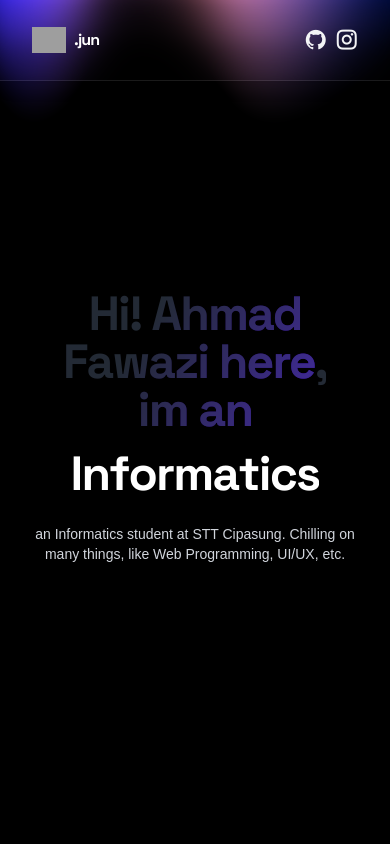
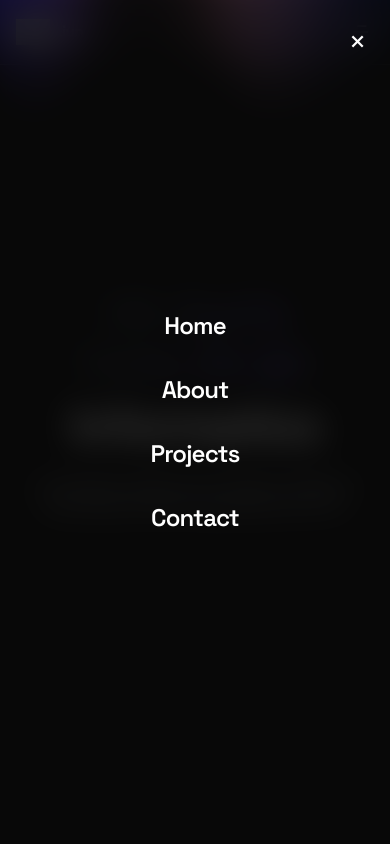
Before and after one commit to junnn6ix/me, a React (Vite) app: page / in a window 390 px wide. Both pictures are taken after a click on the element 330 px from the left and 40 px from the top of the page. Shown: the top 844 px of the page. Built offline with nearby package versions, Linux system fonts and the light colour scheme; grey boxes are pictures that could not be loaded; a web font is replaced by a local one.

Commit message:
update navbar & update stuffs

```diff
--- a/src/App.jsx
+++ b/src/App.jsx
@@ -12,10 +12,11 @@ import { Contacts } from "./components/sections/Contact";
 import "./index.css";
 import { Analytics } from "@vercel/analytics/react";
 import { SpeedInsights } from "@vercel/speed-insights/react";
+import { MobileMenu } from "./components/MobileMenu";
 
 function App() {
   const [isLoaded, setIsLoaded] = useState(false);
-  // const [menuOpen, setMenuOpen] = useState(false);
+  const [menuOpen, setMenuOpen] = useState(false);
 
   return (
     <>
@@ -26,8 +27,8 @@ function App() {
         className={`min-h-screen transition-opacity duration-700 ${
           isLoaded ? "opacity-100" : "opacity-0"
         } bg-black text-gray-100`}>
-        <Navbar />
-        {/* <MobileMenu menuOpen={menuOpen} setMenuOpen={setMenuOpen} /> */}
+        <Navbar menuOpen={menuOpen} setMenuOpen={setMenuOpen} />
+        <MobileMenu menuOpen={menuOpen} setMenuOpen={setMenuOpen} />
         <Home />
         <About />
         <Projects />
--- a/src/components/LoadingScreen.jsx
+++ b/src/components/LoadingScreen.jsx
@@ -2,7 +2,7 @@ import { useEffect, useState } from "react";
 
 export const LoadingScreen = ({ onComplete }) => {
   const [text, setText] = useState("");
-  const fullText = "<Hello World('print')/>";
+  const fullText = "Hey There! jun's here";
 
   useEffect(() => {
     let index = 0;
--- a/src/components/MobileMenu.jsx
+++ b/src/components/MobileMenu.jsx
@@ -1,38 +1,64 @@
-// export const MobileMenu = ({ menuOpen, setMenuOpen }) => {
-//   return (
-//     <div
-//       className={`fixed top-0 left-0 w-full bg-[rgba(10, 10, 10, 0.8)] z-40 flex flex-col items-center justify-center transition-all duration-300 ease-in-out ${
-//         menuOpen
-//           ? "h-screen opacity-100 pointer-events-auto"
-//           : "h-0 opacity-0 pointer-events-none"
-//       }`}>
-//       <button
-//         className="absolute top-6 right-6 text-white text-3xl focus:outline-none cursor-pointer"
-//         aria-label="Close Menu"
-//         onClick={() => setMenuOpen(false)}>
-//         &times;
-//       </button>
+export const MobileMenu = ({ menuOpen, setMenuOpen }) => {
+  return (
+    <div
+      className={` fixed md:hidden lg:hidden xl:hidden top-0 left-0 w-full bg-[rgba(10,10,10,0.8)] z-40 flex flex-col items-center justify-center
+                     transition-all duration-300 ease-in-out backdrop-blur-lg
 
-//             <a
-//               href=""
-//               className="text-gray-300 hover:text-white transition-colors">
-//               Home
-//             </a>
-//             <a
-//               href=""
-//               className="text-gray-300 hover:text-white transition-colors">
-//               About
-//             </a>
-//             <a
-//               href=""
-//               className="text-gray-300 hover:text-white transition-colors">
-//               Project
-//             </a>
-//             <a
-//               href=""
-//               className="text-gray-300 hover:text-white transition-colors">
-//               Contact
-//             </a>
-//     </div>
-//   );
-// };
+                     ${
+                       menuOpen
+                         ? "h-screen opacity-100 pointer-events-auto"
+                         : "h-0 opacity-0 pointer-events-none"
+                     }
+`}>
+      <button
+        onClick={() => setMenuOpen(false)}
+        className="absolute top-6 right-6 text-white text-3xl focus:outline-none cursor-pointer"
+        aria-label="Close Menu">
+        &times;
+      </button>
+
+      <a
+        href="#home"
+        onClick={() => setMenuOpen(false)}
+        className={`text-2xl font-semibold text-white my-4 transform transition-transform duration-300
+                    ${
+                      menuOpen
+                        ? "opacity-100 translate-y-0"
+                        : "opacity-0 translate-y-5"
+                    }
+            `}>
+        Home
+      </a>
+      <a
+        href="#about"
+        onClick={() => setMenuOpen(false)}
+        className={`text-2xl font-semibold text-white my-4 transform transition-transform duration-300
+            ${
+              menuOpen ? "opacity-100 translate-y-0" : "opacity-0 translate-y-5"
+            }
+    `}>
+        About
+      </a>
+      <a
+        href="#projects"
+        onClick={() => setMenuOpen(false)}
+        className={`text-2xl font-semibold text-white my-4 transform transition-transform duration-300
+            ${
+              menuOpen ? "opacity-100 translate-y-0" : "opacity-0 translate-y-5"
+            }
+    `}>
+        Projects
+      </a>
+      <a
+        href="#contact"
+        onClick={() => setMenuOpen(false)}
+        className={`text-2xl font-semibold text-white my-4 transform transition-transform duration-300
+            ${
+              menuOpen ? "opacity-100 translate-y-0" : "opacity-0 translate-y-5"
+            }
+    `}>
+        Contact
+      </a>
+    </div>
+  );
+};
--- a/src/components/Navbar.jsx
+++ b/src/components/Navbar.jsx
@@ -1,12 +1,13 @@
-export const Navbar = () => {
-  //   useEffect(() => {
-  //     document.body.style.overflow = menuOpen ? "hidden" : "";
-  //   }, [menuOpen]);
+import { useEffect } from "react";
 
+export const Navbar = ({ menuOpen, setMenuOpen }) => {
+  useEffect(() => {
+    document.body.style.overflow = menuOpen ? "hidden" : "";
+  }, [menuOpen]);
   return (
     <nav className="fixed top-0 w-full z-40 bg-[rgba(10, 10, 10, 0.8)] backdrop-blur-lg border-b border-white/10 shadow-lg">
-      <div className="max-w-5xl mx-auto px-8">
-        <div className="flex justify-between items-center h-20 sm:h-16">
+      <div className="max-w-5xl mx-auto px-4">
+        <div className="flex justify-between items-center h-16">
           <div className="logo flex items-center justify-center gap-2">
             <img
               className="w-[34px]"
@@ -15,50 +16,37 @@ export const Navbar = () => {
             />
             <a
               href="#"
-              className="md:text-2xl sm:text-xl font-bold text-white hover:text-purple-700/70 duration-300 transition-all ease-in-out"
-            >
+              className="md:text-2xl sm:text-xl font-bold text-white hover:text-purple-700/70 duration-300 transition-all ease-in-out">
               .jun
             </a>
           </div>
 
-          {/* <div
-            className="w-7 h-5 relative cursor-pointer z-40 md:hidden"
-            onCLick={() => setMenuOpen((prev) => !prev)}>
-            &#9776;
-          </div> */}
+          <div
+            className="w-7 h-5 relative cursor-pointer z-40 text-xl flex md:hidden items-center justify-center"
+            onClick={() => setMenuOpen((prev) => !prev)}>
+            <i class="ri-menu-4-line"></i>
+          </div>
 
-          {/* <div className="hidden md:flex items-center space-x-8">
+          <div className="hidden md:flex lg:flex xl:flex items-center">
             <a
-              href=""
-              className="text-gray-300 hover:text-white transition-colors">
+              href="#home"
+              className="px-4 py-2 flex items-center justify-center rounded-full hover:bg-purple-950/50 transition-all duration-300 ease-in-out">
               Home
             </a>
             <a
-              href=""
-              className="text-gray-300 hover:text-white transition-colors">
+              href="#about"
+              className="px-4 py-2 flex items-center justify-center rounded-full hover:bg-purple-950/50 transition-all duration-300 ease-in-out">
               About
             </a>
             <a
-              href=""
-              className="text-gray-300 hover:text-white transition-colors">
-              Project
+              href="#projects"
+              className="px-4 py-2 flex items-center justify-center rounded-full hover:bg-purple-950/50 transition-all duration-300 ease-in-out">
+              Projects
             </a>
             <a
-              href=""
-              className="text-gray-300 hover:text-white transition-colors">
+              href="#contact"
+              className="px-4 py-2 flex items-center justify-center rounded-full hover:bg-purple-950/50 transition-all duration-300 ease-in-out">
               Contact
-            </a>
-          </div> */}
-
-          <div className="flex md:gap-4 gap-2 items-center justify-between">
-            <a href="https://github.com/junnn6ix" target="_blank">
-              <i className="ri-github-fill text-[24px] hover:text-purple-700/70 duration-300 transition-all ease-in-out"></i>
-            </a>
-            <a
-              href="https://instagram.com/neckjun__?igsh=MXVucjNjY3VkNno1ZA=="
-              target="_blank"
-            >
-              <i className="ri-instagram-line text-[24px] hover:text-purple-700/70 duration-300 transition-all ease-in-out "></i>
             </a>
           </div>
         </div>
@@ -66,3 +54,25 @@ export const Navbar = () => {
     </nav>
   );
 };
+
+//  <a
+//               href="#"
+//               className="px-4 py-2 flex items-center justify-center rounded-full hover:bg-purple-950/50 transition-all duration-300 ease-in-out">
+//               Home
+//             </a>
+
+{
+  /* <div className="{burger_class} md:hidden flex gap-4 items-center justify-between">
+                  <a href="https://github.com/junnn6ix" target="_blank">
+                    <i className="ri-github-fill text-[24px] hover:text-purple-700/70 duration-300 transition-all ease-in-out"></i>
+                  </a>
+                  <a
+                    href="https://instagram.com/neckjun__?igsh=MXVucjNjY3VkNno1ZA=="
+                    target="_blank">
+                    <i className="ri-instagram-line text-[24px] hover:text-purple-700/70 duration-300 transition-all ease-in-out "></i>
+                  </a>
+                  <a href="https://linkedin.com/in/neckjss" target="_blank">
+                    <i className="ri-linkedin-line text-[24px] hover:text-purple-700/70 duration-300 transition-all ease-in-out "></i>
+                  </a>
+                </div> */
+}
--- a/src/components/sections/Home.jsx
+++ b/src/components/sections/Home.jsx
@@ -23,7 +23,7 @@ export const Home = () => {
             Hi, I'm Ahmad Fawazi!
           </h1> */}
             <ShinyText
-              text="Hi! Ahmad Fawazi here, im an"
+              text="Hi! Jun's here, im an"
               disabled={false}
               speed={3}
               className="text-blue-300 text-center font-primary font-bold mb-6 text-5xl md:text-7xl shiny-text w-[80%] md:w-[90%]"
--- a/src/index.css
+++ b/src/index.css
@@ -8,6 +8,13 @@ body {
   letter-spacing: -0.85px;
   background: #000;
   color: #f3f4f6;
+  scroll-behavior: smooth;
+}
+
+body::-webkit-scrollbar,
+html::-webkit-scrollbar,
+div::-webkit-scrollbar {
+  display: none; /* Hides the scrollbar */
 }
 
 .font-primary {
@@ -18,6 +25,26 @@ body {
 .font-product {
   font-family: "Product Sans", sans-serif;
   letter-spacing: 0;
+}
+
+.burger-menu {
+  display: flex;
+}
+
+.burger-bar {
+  display: block;
+}
+
+.menu {
+  display: flex;
+}
+
+.hidden {
+  display: none;
+}
+
+.visible {
+  display: inherit;
 }
 
 @layer utilities {
```
